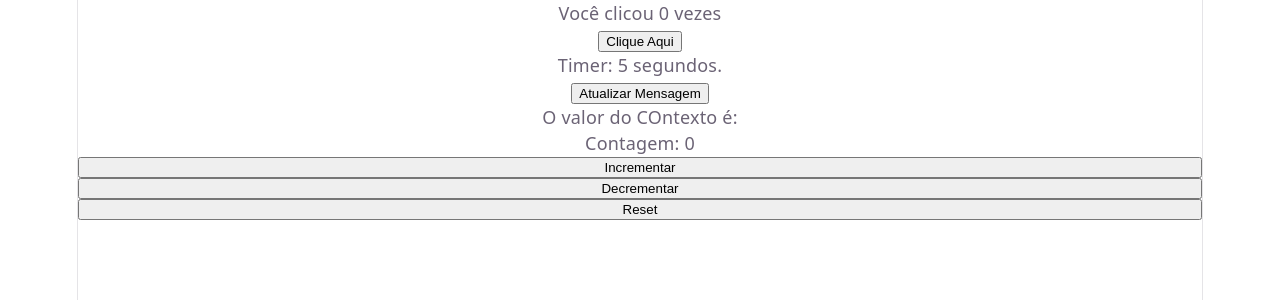
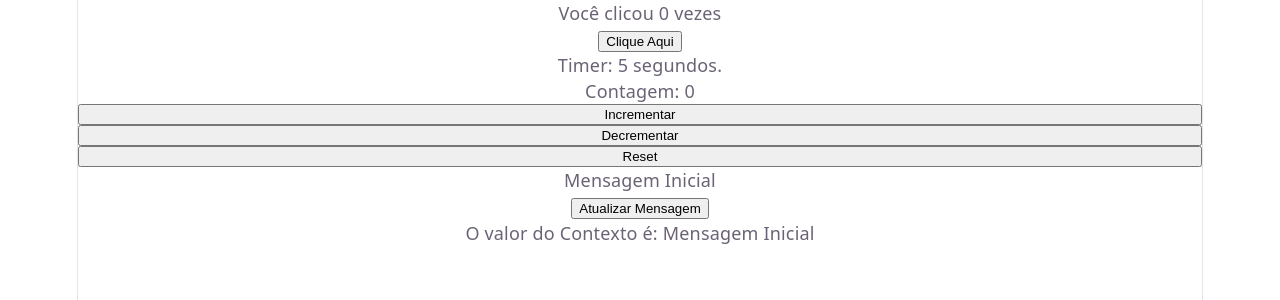
Before and after one commit to P3dr0HDev/hooks-app, a React (Vite) app: page / in a window 1280 px wide. Shown: the top 300 px of the page. Built offline with nearby package versions, Linux system fonts and the light colour scheme.

Commit message:
hooks pt 3 fixed

```diff
--- a/src/App.jsx
+++ b/src/App.jsx
@@ -13,11 +13,11 @@ function App() {
     <>
     <ExemploUseEffect/>
     <Timer/>
+    <Contador/>
     <MeuContextoProvider>
       <ComponenteFilho />
       <ValorDoContexto />
     </MeuContextoProvider>
-    <Contador/>
     </>
   )
 }
--- a/src/components/ComponenteFilho.jsx
+++ b/src/components/ComponenteFilho.jsx
@@ -1,4 +1,4 @@
-import React, { useContext } from 'react'
+import React, { useState, useContext } from 'react'
 import { MeuContexto } from '../contexts/MeuContexto'
 
 const ComponenteFilho = () => {
@@ -8,7 +8,7 @@ const ComponenteFilho = () => {
   return (
     <div>
         <p>{mensagem}</p>
-        <button onclick={() => setMensagem("Nova mensagem")}>
+        <button onClick={() => setMensagem("Trickster!")}>
             Atualizar Mensagem
         </button>
     </div>
--- a/src/components/ValorDoContexto.jsx
+++ b/src/components/ValorDoContexto.jsx
@@ -6,7 +6,7 @@ const ValorDoContexto = () => {
     const { mensagem } = useContext(MeuContexto);
 
   return (
-    <div>O valor do COntexto é: {mensagem}</div>
+    <div>O valor do Contexto é: {mensagem}</div>
   )
 }
 
--- a/src/contexts/MeuContexto.jsx
+++ b/src/contexts/MeuContexto.jsx
@@ -1,9 +1,10 @@
-import React, { createContext, useState } from "react"
+import React, { createContext, useState } from "react";
+
 
 export const MeuContexto = createContext();
 
 export const MeuContextoProvider = ({ children }) => {
-    const {mensagem, setMensagem} = useState("Mensagem Inicial");
+    const [mensagem, setMensagem] = useState("Mensagem Inicial");
 
     const valorContexto = {
         mensagem,
```
